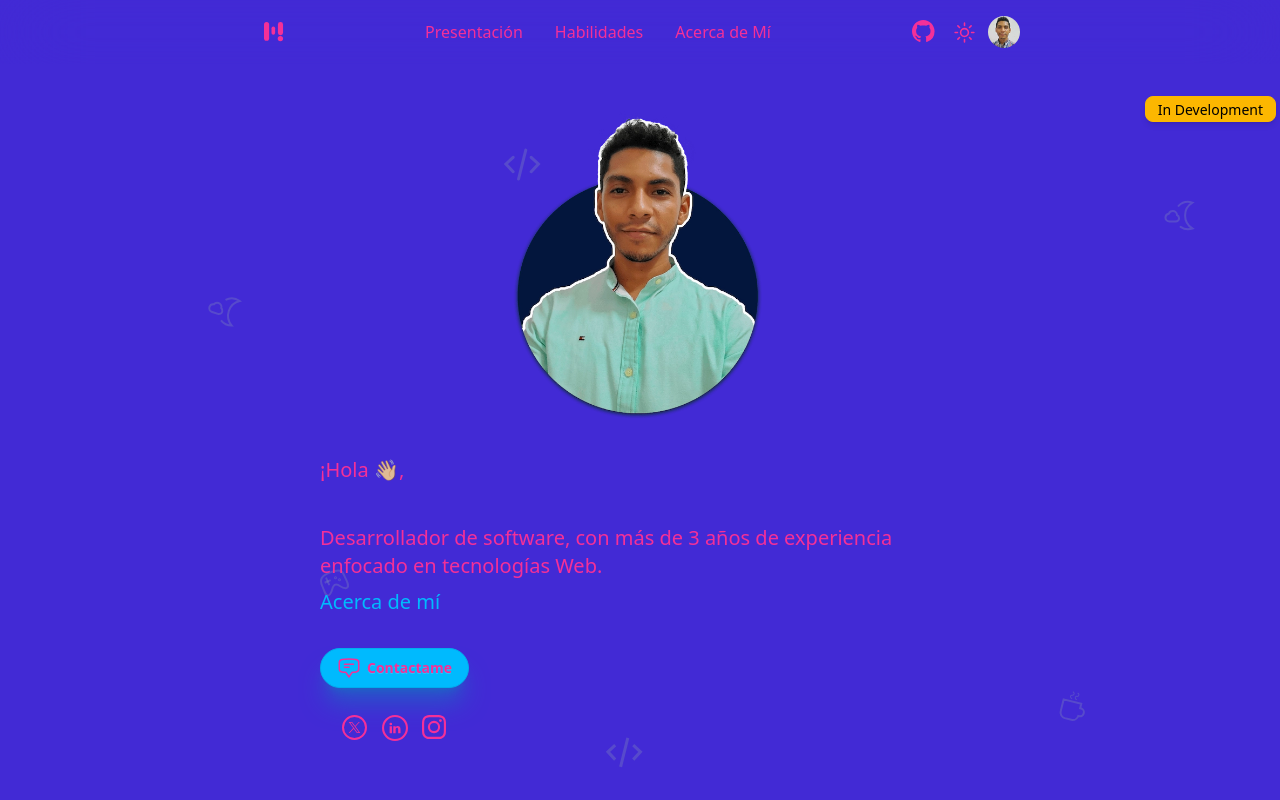
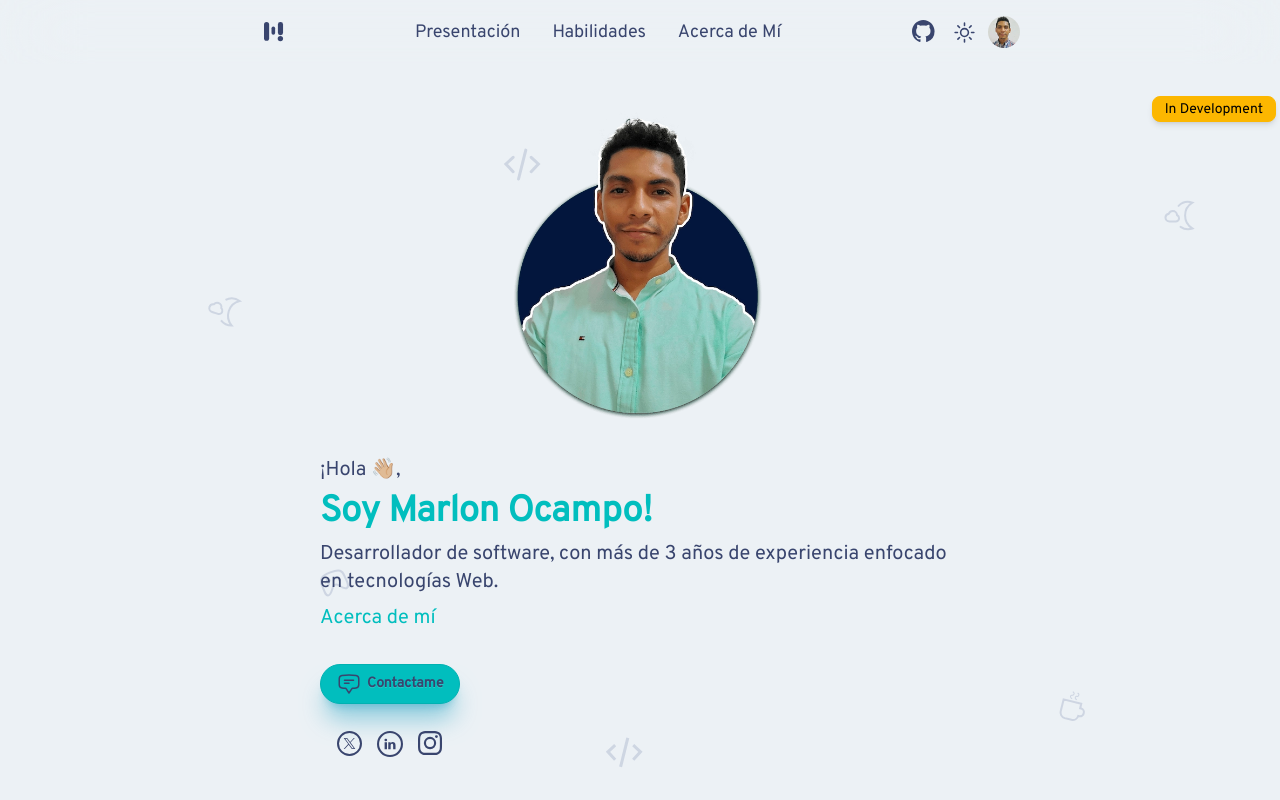
Before and after one commit to marlonocampo/portfolio, a React (Vite) app: page / in a window 1280 px wide. Shown: the top 800 px of the page. Built offline with nearby package versions, Linux system fonts and the light colour scheme.

Commit message:
config theme dark with new version tailwind

```diff
--- a/package.json
+++ b/package.json
@@ -19,7 +19,7 @@
     "tailwindcss": "^4.1.11"
   },
   "devDependencies": {
-    "@tailwindcss/typography": "^0.5.9",
+    "@tailwindcss/typography": "^0.5.16",
     "@testing-library/react": "^14.1.2",
     "@types/react": "^18.2.14",
     "@types/react-dom": "^18.2.6",
--- a/src/assets/styles/index.css
+++ b/src/assets/styles/index.css
@@ -1,5 +1,38 @@
 @import "tailwindcss";
 @plugin "daisyui";
+@plugin "@tailwindcss/typography";
+
+@plugin "daisyui/theme" {
+  name: "ligthTheme";
+  default: true;
+  --color-primary: #ecf1f5;
+  --color-secondary: #39456e;
+  --color-secondary-content: #131d3f;
+  --color-accent: #e1e9f0;
+  --color-info: #01bebe;
+  --color-info-content: #02a5a5;
+  --color-marlon: #01bebe;
+  --color-neutral: #3d4451;
+}
+
+@plugin "daisyui/theme" {
+  name: "darkTheme";
+  --color-primary: #131d3f;
+  --color-secondary: #cfd7f1;
+  --color-secondary-content: #edf1ff;
+  --color-accent: #1f2c55;
+  --color-info: #01bebe;
+  --color-info-content: #02a5a5;
+  --color-neutral: #3d4451;
+}
+
+@font-face {
+  font-family: 'Overpass';
+  src: url('/src/assets/fonts/Overpass.woff2') format('woff2');
+  font-display: swap;
+  font-style: normal;
+  font-weight: 400;
+}
 
 html {
   scroll-behavior: smooth;
@@ -7,20 +40,12 @@ html {
   overflow: auto;
 }
 
+body {
+  font-family: 'Overpass';
+  font-size: 18px;
+}
 .steps .step:after {
   color: white;
-}
-
-@font-face {
-  font-family: overpass;
-  src: url('/src/assets/fonts/Overpass.woff2') format('woff2');
-  font-display: swap;
-  font-style: normal;
-  font-weight: 400;
-}
-
-h1 {
-  color: #0000
 }
 
 @layer components {
--- a/src/components/ProfileInfomation/Profile.tsx
+++ b/src/components/ProfileInfomation/Profile.tsx
@@ -6,7 +6,7 @@ function Profile ({ handleShowProfile }: { handleShowProfile: Function }): JSX.E
       className='w-screen h-screen bg-transparent fixed z-30'
       onClick={() => handleShowProfile()}
     >
-      <div className='flex flex-col bg-primary right-4 top-16 zoom-effect shadow-2xl fixed z-40 justify-center border-secondary-focus border-2 rounded-xl xl:right-32'>
+      <div className='flex flex-col bg-primary right-4 top-16 zoom-effect shadow-2xl fixed z-40 justify-center border-accent border-2 rounded-xl xl:right-32'>
         <div className='flex justify-end text-secondary p-2'>
           <button onClick={() => handleShowProfile()}>
             <CloseIcon />
--- a/src/components/nav/Sidebar.tsx
+++ b/src/components/nav/Sidebar.tsx
@@ -8,13 +8,13 @@ interface props {
 
 export function Sidebar ({ closeSidebar, isOpen }: props): JSX.Element {
   const classStyle = `py-3 pl-4 activeEfect btn-primary capitalize border-0 w-full
-                      hover:bg-secondary-focus rounded-full flex gap-3 text-secondary`
+                      hover:bg-accent rounded-full flex gap-3 text-secondary`
   return (
     <div
       className={`${isOpen ? 'translate-x-0' : '-translate-x-full'} z-50 h-full w-full fixed backdrop-blur-md ease-out duration-200`}
       onClick={() => closeSidebar()}
     >
-      <div className={`${isOpen ? 'translate-x-0' : '-translate-x-full'} p-4 w-64 h-full bg-primary border-r shadow-xlrounded-r-2xl border-r-secondary-focus`}>
+      <div className={`${isOpen ? 'translate-x-0' : '-translate-x-full'} p-4 w-64 h-full bg-primary border-r shadow-xlrounded-r-2xl border-r-accent`}>
         <div className='flex text-secondary items-center justify-between mt-2 mb-16 pl-4'>
           <a href='#' className=''>marlonocampo</a>
           <button className='activeEfect' onClick={() => closeSidebar()} aria-label='Close Sidebar'>
--- a/src/components/sections/ContactMe/FormContactMe.tsx
+++ b/src/components/sections/ContactMe/FormContactMe.tsx
@@ -5,7 +5,7 @@ export function FormContactMe (): JSX.Element {
   }
 
   return (
-    <form onSubmit={sendEmail} className='text-secondary w-80 rounded-3xl border-secondary-focus shadow-xl border p-7'>
+    <form onSubmit={sendEmail} className='text-secondary w-80 rounded-3xl border-accent shadow-xl border p-7'>
       <div className='form-control mb-4'>
         <label className='label' htmlFor='name'>
           ¿Cuál es tu nombre?
--- a/src/components/sections/SocialMediaContact.tsx
+++ b/src/components/sections/SocialMediaContact.tsx
@@ -4,7 +4,7 @@ export function SocialMedia (): JSX.Element {
   const { xUrl, instagramUrl, linkedInUrl } = urlContact()
 
   return (
-    <div className='flex justify-center flex-grow-0 w-full mt-5'>
+    <div className='flex justify-center grow-0 w-full mt-5'>
       <div className='tooltip tooltip-bottom' data-tip='X'>
         <a href={xUrl} aria-label='X' target='_blank' className='btn btn-ghost btn-circle text-secondary' rel='noreferrer'><XIcon /></a>
       </div>
--- a/src/components/sections/aboutMe/AboutMe.tsx
+++ b/src/components/sections/aboutMe/AboutMe.tsx
@@ -6,7 +6,7 @@ export function AboutMe (): JSX.Element {
       <Title idSection={idSection} />
       <div className='flex items-center justify-center'>
         <div className='border-2 rounded-2xl p-4 w-72 h-72 mr-5 border-info relative text-secondary'>
-          <article className='w-72 h-72 bg-primary rounded-2xl shadow-lg border border-secondary-focus'>
+          <article className='w-72 h-72 bg-primary rounded-2xl shadow-lg border border-accent'>
             <p className='p-7 text-ce'>
               Desarrollador de software con experiencia en la creación de soluciones profesionales.
               Especializado en el área web, aplicando herramientas y conocimientos que permitan
--- a/src/components/sections/footer/Footer.tsx
+++ b/src/components/sections/footer/Footer.tsx
@@ -2,7 +2,7 @@ import { LogoMarlonOcampo } from '../../../components/LogoMarlonocampo/LogoMarlo
 
 export function Footer (): JSX.Element {
   return (
-    <footer className='footer footer-center p-10 bg-primary border-t shadow-2xl rounded-lg border-t-secondary-focus text-secondary'>
+    <footer className='footer footer-center p-10 bg-primary border-t shadow-2xl rounded-lg border-t-accent text-secondary'>
       <aside>
         <span className='h-16 w-16 m-5'>
           <LogoMarlonOcampo />
--- a/src/components/sections/presentation/Presentation.tsx
+++ b/src/components/sections/presentation/Presentation.tsx
@@ -16,9 +16,9 @@ export function Presentation (): JSX.Element {
       </div>
       <div className='flex flex-col items-start justify-center'>
         <article className={'zoom-effect-letter z-10 text-secondary prose overflow-hidden'}>
-          <p className='text-xl my-2'>¡Hola 👋🏼,</p>
-          <h1 className='text-info my-2'>Soy Marlon Ocampo!</h1>
-          <p className='text-xl my-2'>
+          <p className='text-xl mt-2 mb-2'>¡Hola 👋🏼,</p>
+          <h1 className='text-info mb-2 mt-2'>Soy Marlon Ocampo!</h1>
+          <p className='text-xl mt-2 mb-2'>
             Desarrollador de software, con más de 3 años de experiencia enfocado en tecnologías Web.<br />
           </p>
         </article>
--- a/src/components/sections/skills/ShowDescriptionSkills.tsx
+++ b/src/components/sections/skills/ShowDescriptionSkills.tsx
@@ -13,7 +13,7 @@ function DescriptionSkills ({ handleShowDescription, currentSkill }: props): JSX
     <div className={`z-40 fixed w-full h-full top-0 flex items-center justify-center
                       backdrop-blur-sm bg-transparent text-secondary`}
     >
-      <p className='w-[500px] bg-primary rounded-2xl p-8 shadow-xl slide-up prose text-secondary border border-3 border-secondary-focus'>
+      <p className='w-[500px] bg-primary rounded-2xl p-8 shadow-xl slide-up prose text-secondary border-3 border-accent'>
         <div className='flex justify-between'>
           <h4 className='text-secondary'>{currentSkill.name}</h4>
           <button onClick={() => handleShowDescription()}>
--- a/src/components/sections/skills/Skills.tsx
+++ b/src/components/sections/skills/Skills.tsx
@@ -30,7 +30,7 @@ export function Skills (): JSX.Element {
           return (
             <div
               key={skill.key} className={`flex bg-gradient-to-br justify-center
-                                         items-center card m-3 shadow-xl p-5 border border-3 border-secondary-focus`}
+                                         items-center card m-3 shadow-xl p-5 border-1 border-accent`}
             >
               <div className='m-2 w-12'>{<skill.icon />}</div>
               <span className='m-2'>{skill.name}</span>
--- a/tailwind.config.js
+++ b/tailwind.config.js
@@ -1,11 +1,10 @@
 /** @type {import('tailwindcss').Config} */
-import * as daysiui from 'daisyui'
 import typography from '@tailwindcss/typography'
 
 export default {
   content: [
     './index.html',
-    './src/**/*.{jsx,tsx}'
+    './src/**/*.{jsx,tsx,html}'
   ],
   theme: {
     extend: {
@@ -32,39 +31,11 @@ export default {
         red2: 'rgba(209, 13, 13, 0.2)',
         purple1: 'rgba(71, 21, 207, 0.2)',
         purple2: 'rgba(39, 0, 235, 0.2)'
+      },
+      fontFamily: {
+        base: ['Overpass']
       }
     }
   },
-  plugins: [daysiui, typography],
-  daisyui: {
-    logs: false,
-    themes: [
-      {
-        darkTheme: {
-          primary: '#131d3f',
-          secondary: '#cfd7f1',
-          'secondary-content': '#edf1ff',
-          'secondary-focus': '#1f2c55',
-          info: '#01bebe',
-          'info-content': '#02a5a5',
-          'font-size': '18px',
-          white: '#cfd7f1',
-          neutral: '#3d4451',
-          fontFamily: ['overpass']
-        },
-        ligthTheme: {
-          primary: '#ecf1f5',
-          secondary: '#39456e',
-          'secondary-content': '#131d3f',
-          'secondary-focus': '#e1e9f0',
-          info: '#01bebe',
-          'info-content': '#02a5a5',
-          'font-size': '18px',
-          white: '#cfd7f1',
-          neutral: '#3d4451',
-          fontFamily: ['overpass']
-        }
-      }
-    ]
-  }
+  plugins: [typography]
 }
```
Also changed, not shown: 1 other file (tests, documents, lock files or other folders).
